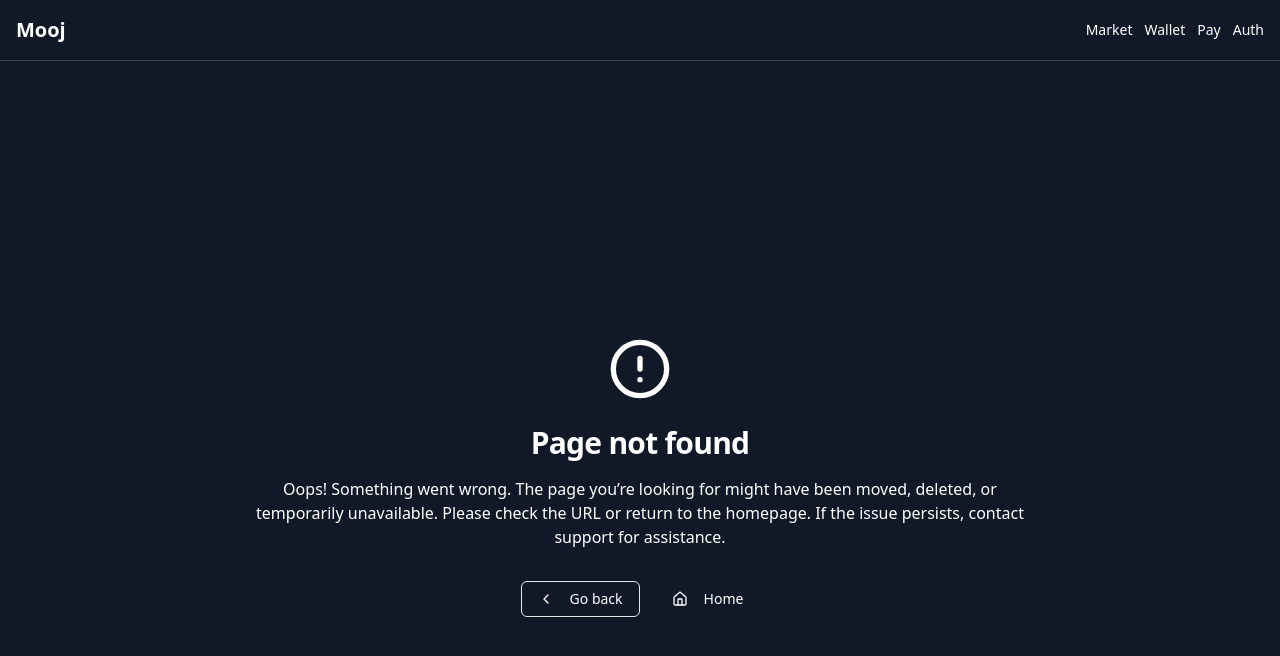
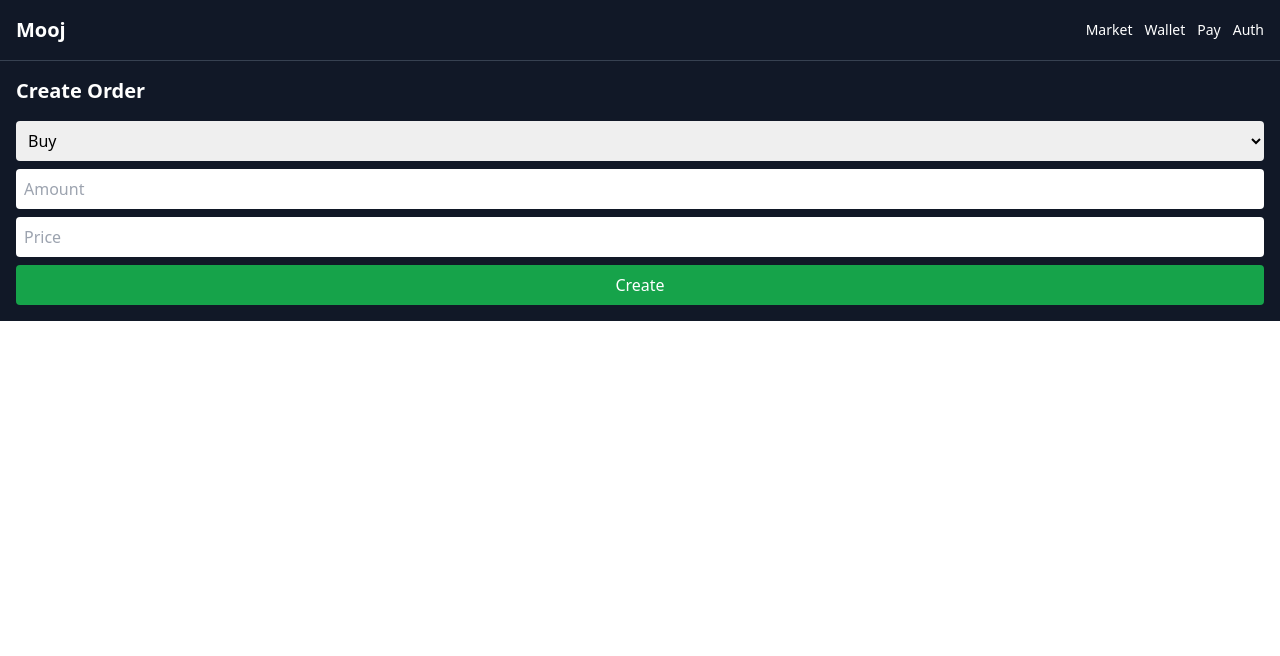
Before and after one commit to silabkhan09-lang/Usdt-sell, a Next.js app: page /orders/new in a window 1280 px wide. Before the commit this address had no page. Shown: the top 656 px of the page. Built offline with nearby package versions, Linux system fonts and the light colour scheme.

Commit message:
Create page.tsx

```diff
--- /dev/null
+++ b/app/orders/new/page.tsx
@@ -0,0 +1,29 @@
+"use client";
+import { useState } from "react";
+import { supabase } from "@/lib/supabaseClient";
+import { useRouter } from "next/navigation";
+
+export default function NewOrder() {
+  const [type, setType] = useState("buy");
+  const [amount, setAmount] = useState("");
+  const [price, setPrice] = useState("");
+  const router = useRouter();
+
+  const createOrder = async () => {
+    await supabase.from("orders").insert([{ type, amount, price, status: "open" }]);
+    router.push("/dashboard");
+  };
+
+  return (
+    <div>
+      <h2 className="text-xl font-bold mb-4">Create Order</h2>
+      <select className="w-full p-2 mb-2 text-black rounded" value={type} onChange={(e) => setType(e.target.value)}>
+        <option value="buy">Buy</option>
+        <option value="sell">Sell</option>
+      </select>
+      <input placeholder="Amount" className="w-full p-2 mb-2 text-black rounded" value={amount} onChange={(e) => setAmount(e.target.value)} />
+      <input placeholder="Price" className="w-full p-2 mb-2 text-black rounded" value={price} onChange={(e) => setPrice(e.target.value)} />
+      <button onClick={createOrder} className="w-full bg-green-600 py-2 rounded text-white">Create</button>
+    </div>
+  );
+}
```
